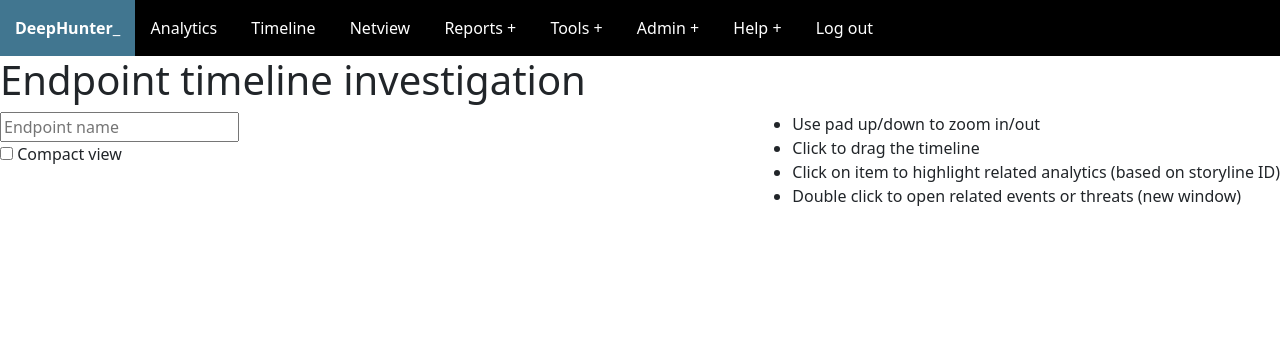
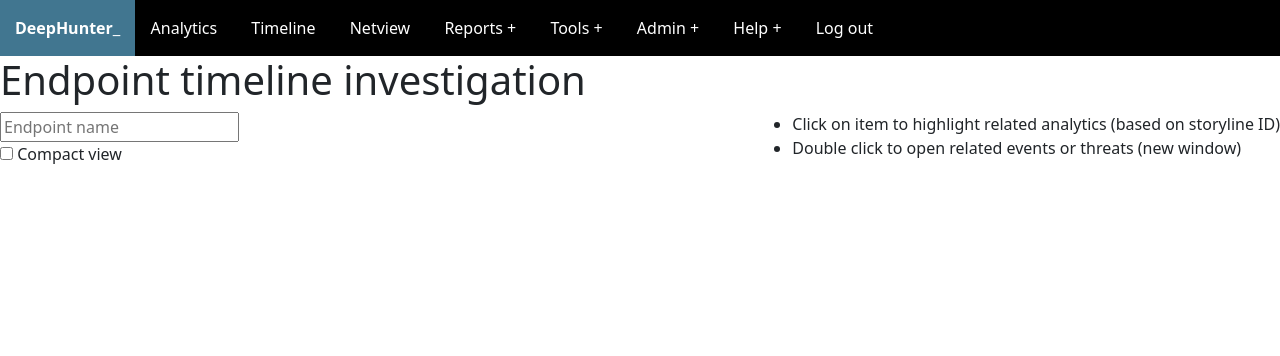
Before and after one commit to wikijm/deephunter, a Django app: template qm/templates/timeline.html in a window 1280 px wide. Shown: the top 356 px of the page. Run offline with Django 3.2, Linux system fonts and the light colour scheme; the template is opened without the code that fills it, so the values that code supplies are empty; parts of the project's set-up code (start-up, migrations or seed data) failed here and were passed over; some libraries are stand-ins or nearby versions.

Commit message:
FR #64 #65

```diff
--- a/qm/templates/timeline.html
+++ b/qm/templates/timeline.html
@@ -26,8 +26,6 @@
 	</div>
 	<div id="fhelp">
 		<ul>
-			<li>Use pad up/down to zoom in/out</li>
-			<li>Click to drag the timeline</li>
 			<li>Click on item to highlight related analytics (based on storyline ID)</li>
 			<li>Double click to open related events or threats (new window)</li>
 		</ul>
--- a/static/commit_id.txt
+++ b/static/commit_id.txt
@@ -1 +1 @@
-648499a554b9167374899d56255f510c5ebd1256
+3966fb30ef73aa76d8abf5e6102d1e203ecb61b1
```
